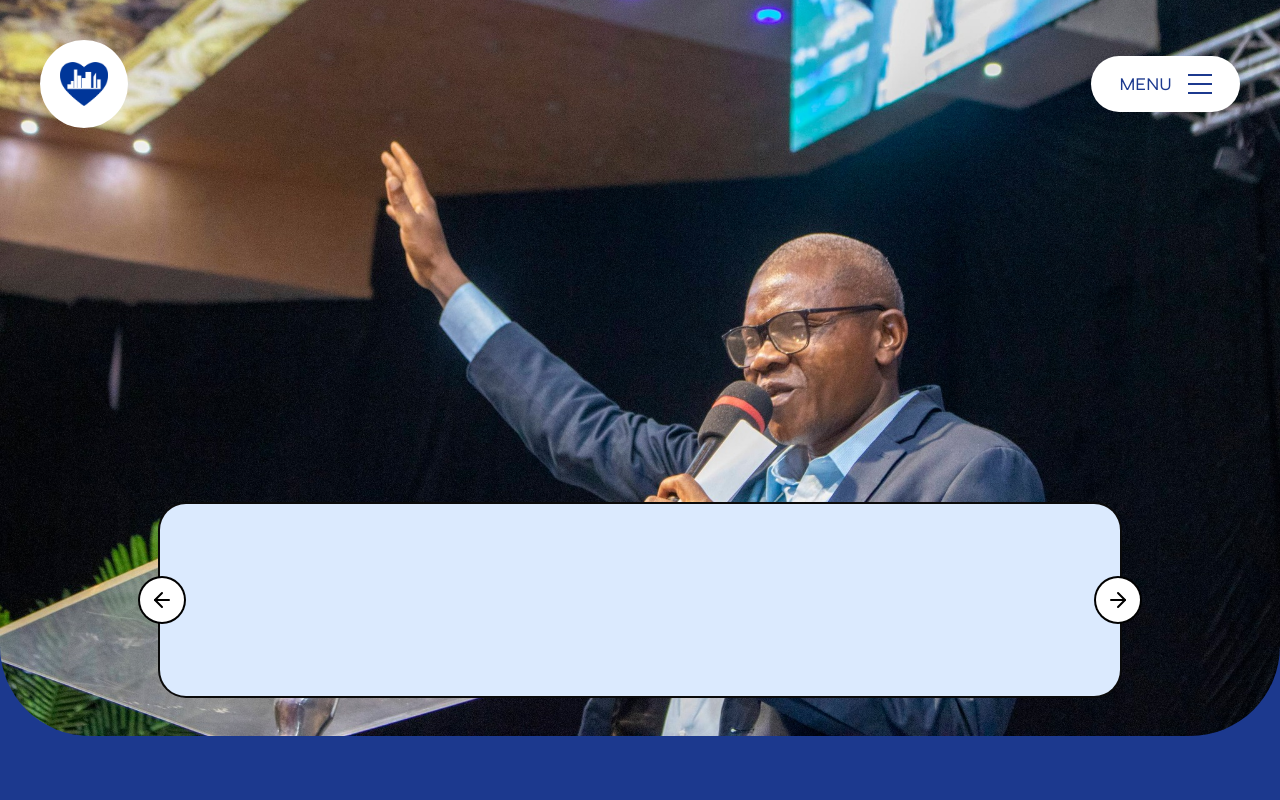
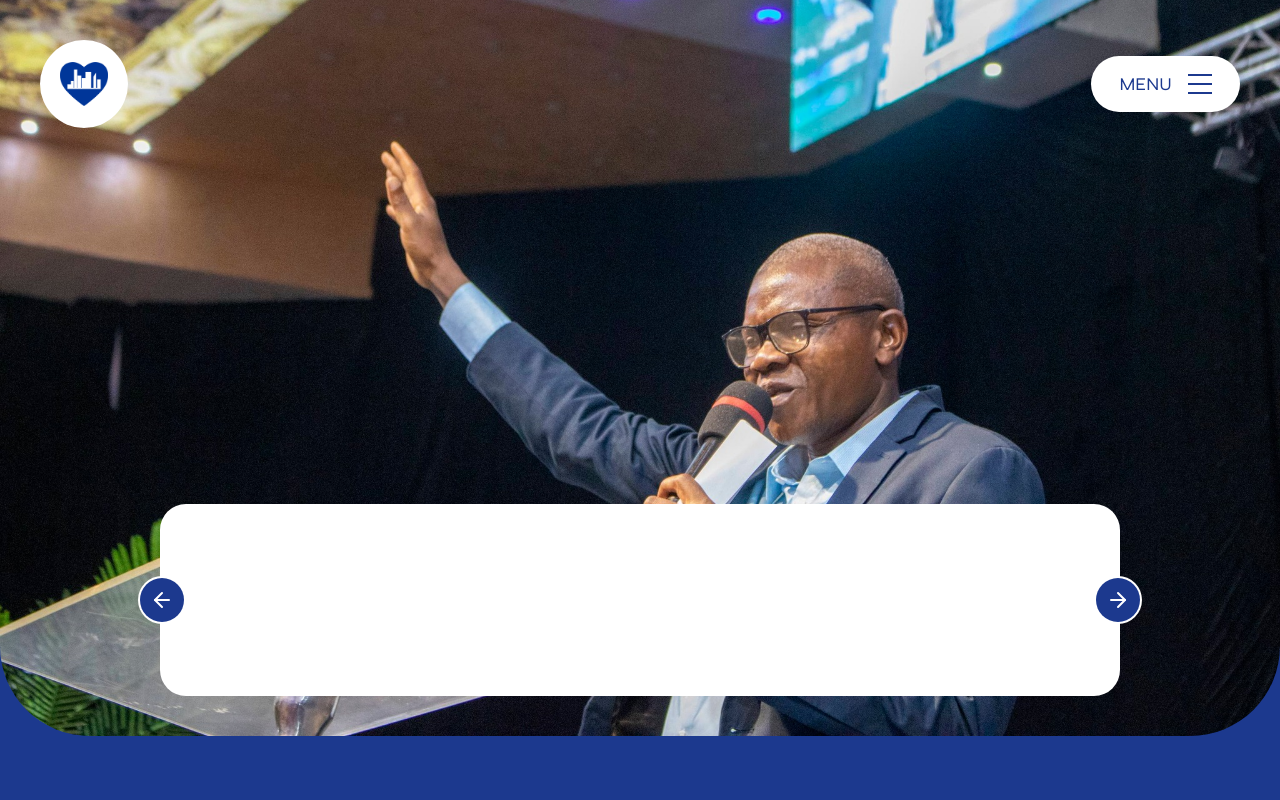
Before and after one commit to Aniamaka-somto/Dominion-City-Abakaliki-website, a Next.js app: page / in a window 1280 px wide. Shown: the top 800 px of the page. Built offline with nearby package versions, Linux system fonts and the light colour scheme.

Commit message:
working on the next section after our mission section

```diff
--- a/app/page.tsx
+++ b/app/page.tsx
@@ -411,14 +411,14 @@ export default function Home() {
         ref={boxRef}
       >
         <div
-          className="h-48  w-full lg:w-3/4 ring-2 rounded-4xl bg-blue-100 flex sm:justify-between items-center justify-center "
+          className="h-48  w-full lg:w-3/4 rounded-4xl bg-white ring-white flex sm:justify-between items-center justify-center "
           ref={box2Ref}
         >
-          <div className=" relative h-11 w-11 rounded-full ring-black ring-2 -translate-x-5 bg-white text-black flex justify-center items-center">
+          <div className=" relative h-11 w-11 rounded-full ring-white ring-2 -translate-x-5   text-white bg-blue-900 flex justify-center items-center">
             <ArrowLeft />
           </div>
           <div className=""></div>
-          <div className="h-11 w-11 rounded-full ring-black ring-2 translate-x-5 bg-white text-black flex justify-center items-center">
+          <div className="h-11 w-11 rounded-full ring-white ring-2 translate-x-5 text-white  bg-blue-900 flex justify-center items-center">
             <ArrowRight />
           </div>
         </div>
--- /dev/null
+++ b/components/BottomBar.tsx
@@ -0,0 +1 @@
+export default function BottomBar() {}
--- a/components/Navbar.tsx
+++ b/components/Navbar.tsx
@@ -155,7 +155,7 @@ export default function Navbar() {
           onClick={() => {
             if (!isAnimating.current) setOpen((v) => !v);
           }}
-          className="relative z-[60] flex h-10 w-24 sm:h-14 sm:w-[9.3rem] items-center justify-center rounded-full bg-white shadow-lg"
+          className="relative z-60 flex h-10 w-24 sm:h-14 sm:w-[9.3rem] items-center justify-center rounded-full bg-white shadow-lg"
         >
           <span className="font-syne text-xs sm:text-lg text-blue-900 mr-2 sm:mr-4">
             {open ? "CLOSE" : "MENU"}
@@ -164,11 +164,11 @@ export default function Navbar() {
           {/* The Icon Container */}
           <div className="relative h-4 w-5 sm:h-5 sm:w-6">
             {/* Top Bar */}
-            <span className="icon-bar absolute top-0 left-0 h-[2px] w-full bg-blue-900"></span>
+            <span className="icon-bar absolute top-0 left-0 h-0.5 w-full bg-blue-900"></span>
             {/* Middle Bar */}
-            <span className="icon-bar absolute top-[50%] left-0 h-[2px] w-full bg-blue-900 -translate-y-[50%]"></span>
+            <span className="icon-bar absolute top-[50%] left-0 h-0.5 w-full bg-blue-900 -translate-y-[50%]"></span>
             {/* Bottom Bar */}
-            <span className="icon-bar absolute bottom-0 left-0 h-[2px] w-full bg-blue-900"></span>
+            <span className="icon-bar absolute bottom-0 left-0 h-0.5 w-full bg-blue-900"></span>
           </div>
         </button>
       </div>
```
